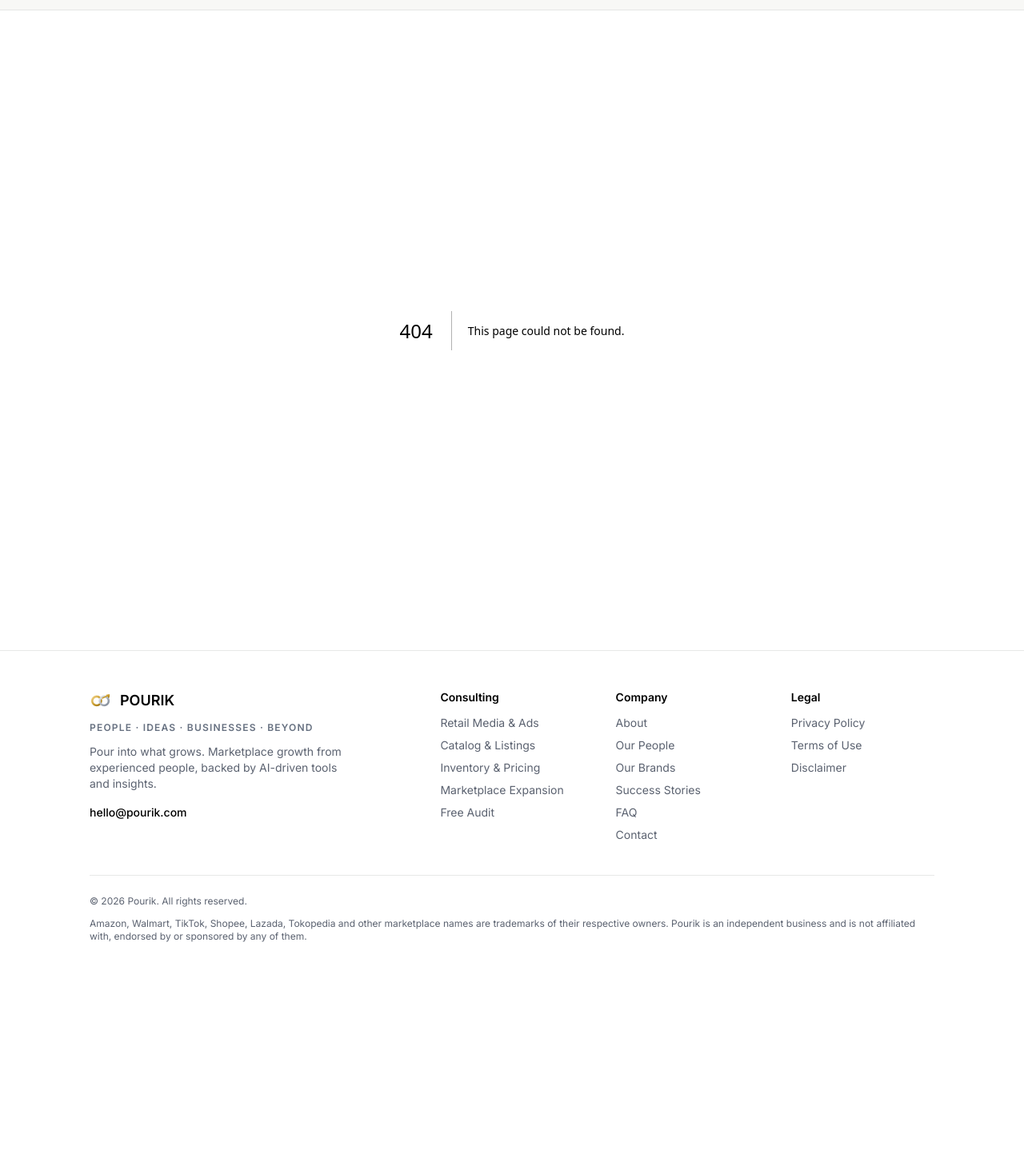
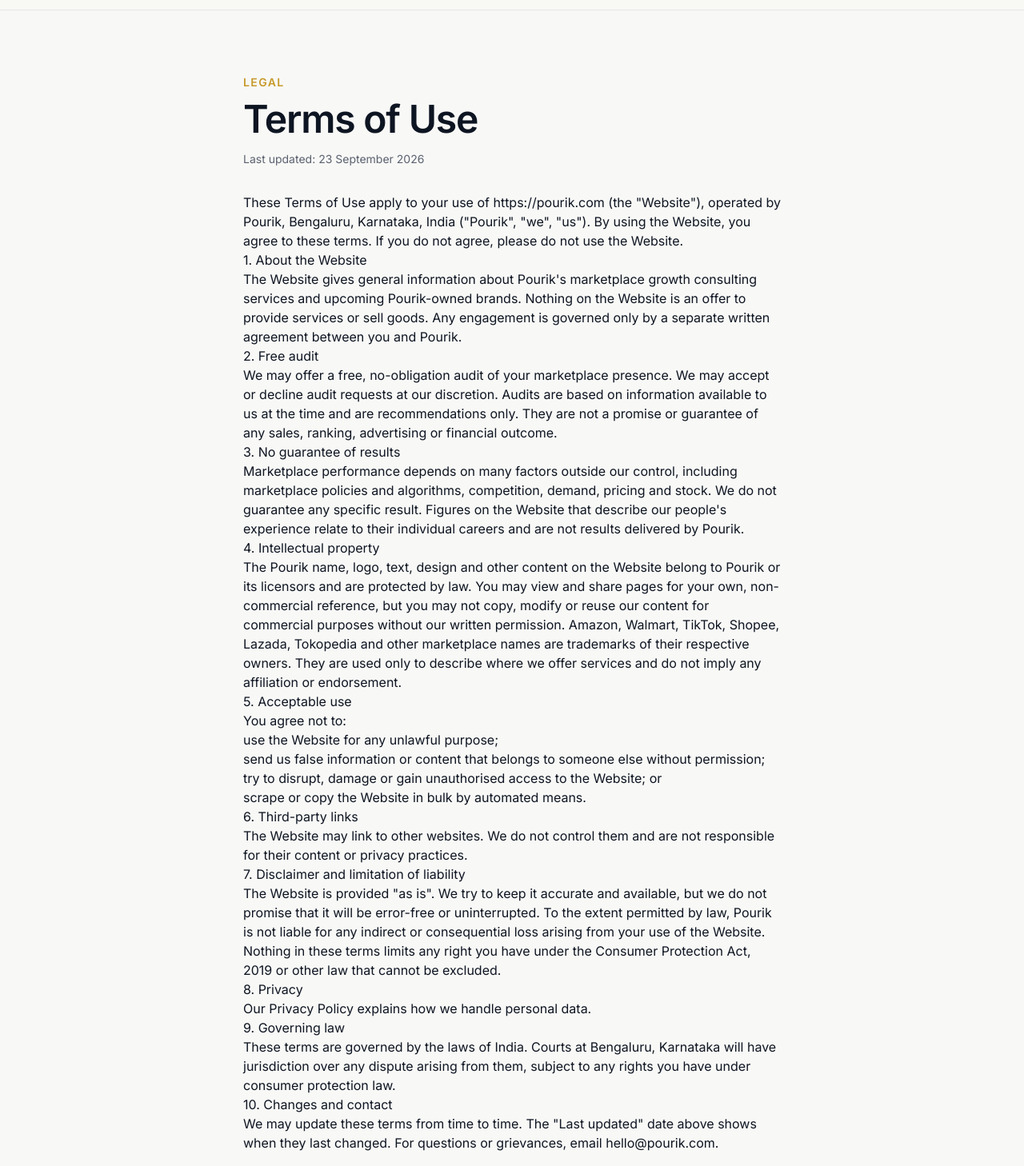
Before and after one commit to ranjandsgpt/pourik, a Next.js app: page /terms in a window 1280 px wide. Before the commit this address had no page. Shown: the part 52-1510 px from the top of the page at 80% size. Before the commit the page ends 1279 px from the top, so only its background shows below. Built offline with nearby package versions, Linux system fonts and the light colour scheme.

Commit message:
Site rebuild: terms of use

```diff
--- /dev/null
+++ b/app/terms/page.tsx
@@ -0,0 +1,108 @@
+import type { Metadata } from "next";
+import Link from "next/link";
+import LegalPage from "@/components/LegalPage";
+import { site } from "@/lib/site";
+
+export const metadata: Metadata = {
+  title: "Terms of Use — Pourik",
+  description: "The terms that apply when you use the Pourik website.",
+};
+
+export default function TermsPage() {
+  return (
+    <LegalPage title="Terms of Use">
+      <p>
+        These Terms of Use apply to your use of {site.url} (the
+        &quot;Website&quot;), operated by {site.legalName}, {site.address}{" "}
+        (&quot;Pourik&quot;, &quot;we&quot;, &quot;us&quot;). By using the
+        Website, you agree to these terms. If you do not agree, please do not
+        use the Website.
+      </p>
+
+      <h2>1. About the Website</h2>
+      <p>
+        The Website gives general information about Pourik&apos;s marketplace
+        growth consulting services and upcoming Pourik-owned brands. Nothing on
+        the Website is an offer to provide services or sell goods. Any
+        engagement is governed only by a separate written agreement between you
+        and Pourik.
+      </p>
+
+      <h2>2. Free audit</h2>
+      <p>
+        We may offer a free, no-obligation audit of your marketplace presence.
+        We may accept or decline audit requests at our discretion. Audits are
+        based on information available to us at the time and are
+        recommendations only. They are not a promise or guarantee of any sales,
+        ranking, advertising or financial outcome.
+      </p>
+
+      <h2>3. No guarantee of results</h2>
+      <p>
+        Marketplace performance depends on many factors outside our control,
+        including marketplace policies and algorithms, competition, demand,
+        pricing and stock. We do not guarantee any specific result. Figures on
+        the Website that describe our people&apos;s experience relate to their
+        individual careers and are not results delivered by Pourik.
+      </p>
+
+      <h2>4. Intellectual property</h2>
+      <p>
+        The Pourik name, logo, text, design and other content on the Website
+        belong to Pourik or its licensors and are protected by law. You may view
+        and share pages for your own, non-commercial reference, but you may not
+        copy, modify or reuse our content for commercial purposes without our
+        written permission. Amazon, Walmart, TikTok, Shopee, Lazada, Tokopedia
+        and other marketplace names are trademarks of their respective owners.
+        They are used only to describe where we offer services and do not imply
+        any affiliation or endorsement.
+      </p>
+
+      <h2>5. Acceptable use</h2>
+      <p>You agree not to:</p>
+      <ul>
+        <li>use the Website for any unlawful purpose;</li>
+        <li>send us false information or content that belongs to someone else without permission;</li>
+        <li>try to disrupt, damage or gain unauthorised access to the Website; or</li>
+        <li>scrape or copy the Website in bulk by automated means.</li>
+      </ul>
+
+      <h2>6. Third-party links</h2>
+      <p>
+        The Website may link to other websites. We do not control them and are
+        not responsible for their content or privacy practices.
+      </p>
+
+      <h2>7. Disclaimer and limitation of liability</h2>
+      <p>
+        The Website is provided &quot;as is&quot;. We try to keep it accurate
+        and available, but we do not promise that it will be error-free or
+        uninterrupted. To the extent permitted by law, Pourik is not liable for
+        any indirect or consequential loss arising from your use of the
+        Website. Nothing in these terms limits any right you have under the
+        Consumer Protection Act, 2019 or other law that cannot be excluded.
+      </p>
+
+      <h2>8. Privacy</h2>
+      <p>
+        Our <Link href="/privacy">Privacy Policy</Link> explains how we handle
+        personal data.
+      </p>
+
+      <h2>9. Governing law</h2>
+      <p>
+        These terms are governed by the laws of India. Courts at Bengaluru,
+        Karnataka will have jurisdiction over any dispute arising from them,
+        subject to any rights you have under consumer protection law.
+      </p>
+
+      <h2>10. Changes and contact</h2>
+      <p>
+        We may update these terms from time to time. The &quot;Last
+        updated&quot; date above shows when they last changed. For questions or
+        grievances, email{" "}
+        <a href={`mailto:${site.grievanceEmail}`}>{site.grievanceEmail}</a>.
+      </p>
+    </LegalPage>
+  );
+}
```
